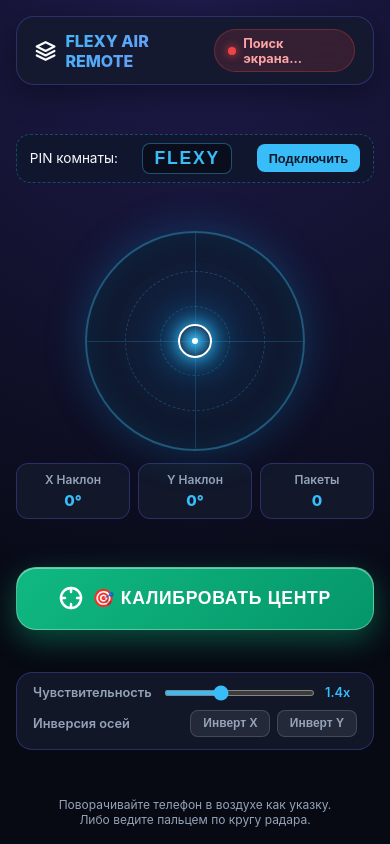
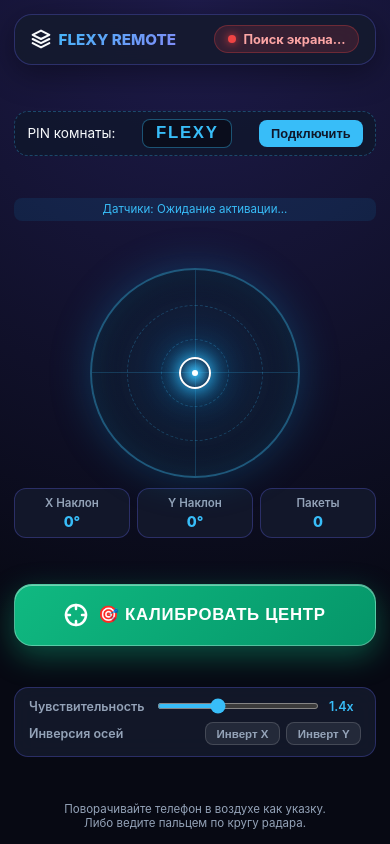
Before and after one commit to romapromo1/flexy-way, a plain HTML site: page controller.html in a window 390 px wide. Both pictures are taken after a click on the button "🎯 КАЛИБРОВАТЬ ЦЕНТР". Drawn offline with Linux system fonts and the light colour scheme.

Commit message:
Add DeviceMotion accelerometer fallback specifically for mobile Yandex Browser

```diff
--- a/controller.html
+++ b/controller.html
@@ -4,10 +4,8 @@
   <meta charset="UTF-8">
   <meta name="viewport" content="width=device-width, initial-scale=1.0, maximum-scale=1.0, user-scalable=no">
   <title>Пульт Управления — Flexy Way</title>
-  <!-- Paho MQTT: rock-solid standard WebSocket MQTT client -->
+  <!-- Paho MQTT -->
   <script src="https://cdnjs.cloudflare.com/ajax/libs/paho-mqtt/1.0.1/mqttws31.min.js"></script>
-  <!-- PeerJS WebRTC -->
-  <script src="https://unpkg.com/peerjs@1.5.4/dist/peerjs.min.js"></script>
   <style>
     :root {
       --bg-dark: #070913;
@@ -39,7 +37,7 @@
       flex-direction: column;
       align-items: center;
       justify-content: space-between;
-      padding: 1rem;
+      padding: 0.85rem;
       overflow-x: hidden;
       touch-action: manipulation;
     }
@@ -54,16 +52,16 @@
       backdrop-filter: blur(16px);
       border: 1px solid var(--card-border);
       border-radius: 18px;
-      padding: 0.75rem 1.1rem;
+      padding: 0.65rem 1rem;
       box-shadow: 0 8px 32px rgba(0, 0, 0, 0.4);
     }
 
     .brand {
       display: flex;
       align-items: center;
-      gap: 0.6rem;
+      gap: 0.5rem;
       font-weight: 800;
-      font-size: 1rem;
+      font-size: 0.95rem;
       background: linear-gradient(135deg, #38bdf8, #818cf8);
       -webkit-background-clip: text;
       -webkit-text-fill-color: transparent;
@@ -114,13 +112,13 @@
       background: rgba(15, 23, 42, 0.7);
       border: 1px dashed rgba(56, 189, 248, 0.3);
       border-radius: 14px;
-      padding: 0.5rem 0.8rem;
+      padding: 0.45rem 0.8rem;
       display: flex;
       align-items: center;
       justify-content: space-between;
       gap: 0.5rem;
       font-size: 0.85rem;
-      margin-top: 0.4rem;
+      margin-top: 0.3rem;
     }
 
     .room-input {
@@ -129,9 +127,9 @@
       border-radius: 8px;
       color: #38bdf8;
       font-weight: 800;
-      font-size: 1.1rem;
+      font-size: 1.05rem;
       text-transform: uppercase;
-      padding: 0.25rem 0.5rem;
+      padding: 0.2rem 0.5rem;
       width: 90px;
       text-align: center;
       letter-spacing: 0.1em;
@@ -143,7 +141,7 @@
       border: none;
       border-radius: 8px;
       font-weight: 800;
-      padding: 0.4rem 0.75rem;
+      padding: 0.35rem 0.75rem;
       cursor: pointer;
       font-size: 0.8rem;
     }
@@ -154,13 +152,13 @@
       display: flex;
       flex-direction: column;
       align-items: center;
-      gap: 0.75rem;
-      margin: 0.4rem 0;
+      gap: 0.65rem;
+      margin: 0.3rem 0;
     }
 
     .radar-card {
-      width: 220px;
-      height: 220px;
+      width: 210px;
+      height: 210px;
       position: relative;
       border-radius: 50%;
       background: radial-gradient(circle, rgba(14, 165, 233, 0.15) 0%, rgba(15, 23, 42, 0.8) 70%);
@@ -180,8 +178,8 @@
       border: 1px dashed rgba(56, 189, 248, 0.25);
       pointer-events: none;
     }
-    .radar-ring.r1 { width: 70px; height: 70px; }
-    .radar-ring.r2 { width: 140px; height: 140px; }
+    .radar-ring.r1 { width: 68px; height: 68px; }
+    .radar-ring.r2 { width: 136px; height: 136px; }
 
     .radar-crosshair-x {
       position: absolute;
@@ -200,8 +198,8 @@
 
     .laser-reticle {
       position: absolute;
-      width: 34px;
-      height: 34px;
+      width: 32px;
+      height: 32px;
       border-radius: 50%;
       background: radial-gradient(circle, #38bdf8 0%, rgba(56, 189, 248, 0.2) 70%);
       border: 2px solid #ffffff;
@@ -227,7 +225,7 @@
       display: flex;
       justify-content: space-around;
       width: 100%;
-      gap: 0.5rem;
+      gap: 0.4rem;
     }
 
     .stat-pill {
@@ -235,9 +233,9 @@
       background: var(--card-bg);
       border: 1px solid var(--card-border);
       border-radius: 12px;
-      padding: 0.5rem 0.3rem;
+      padding: 0.45rem 0.25rem;
       text-align: center;
-      font-size: 0.75rem;
+      font-size: 0.72rem;
       color: var(--text-muted);
       font-weight: 600;
     }
@@ -245,20 +243,20 @@
     .stat-pill span {
       display: block;
       font-weight: 800;
-      font-size: 0.95rem;
+      font-size: 0.9rem;
       color: #38bdf8;
-      margin-top: 0.2rem;
+      margin-top: 0.15rem;
     }
 
     .start-btn {
       width: 100%;
       max-width: 440px;
-      padding: 1.15rem 1rem;
+      padding: 1.1rem 1rem;
       background: linear-gradient(135deg, #10b981 0%, #059669 100%);
       border: 1px solid rgba(255, 255, 255, 0.3);
-      border-radius: 20px;
+      border-radius: 18px;
       color: #ffffff;
-      font-size: 1.1rem;
+      font-size: 1.05rem;
       font-weight: 900;
       letter-spacing: 0.04em;
       text-transform: uppercase;
@@ -286,18 +284,18 @@
       background: var(--card-bg);
       backdrop-filter: blur(12px);
       border: 1px solid var(--card-border);
-      border-radius: 16px;
-      padding: 0.75rem 1rem;
+      border-radius: 14px;
+      padding: 0.65rem 0.9rem;
       display: flex;
       flex-direction: column;
-      gap: 0.6rem;
+      gap: 0.5rem;
     }
 
     .control-row {
       display: flex;
       align-items: center;
       justify-content: space-between;
-      font-size: 0.8rem;
+      font-size: 0.78rem;
       font-weight: 600;
       color: var(--text-muted);
     }
@@ -324,12 +322,12 @@
     }
 
     .toggle-btn {
-      padding: 0.35rem 0.75rem;
+      padding: 0.3rem 0.65rem;
       border-radius: 8px;
       background: rgba(255, 255, 255, 0.08);
       border: 1px solid rgba(255, 255, 255, 0.15);
       color: var(--text-muted);
-      font-size: 0.75rem;
+      font-size: 0.72rem;
       font-weight: 700;
       cursor: pointer;
       transition: all 0.2s;
@@ -341,12 +339,23 @@
       color: #38bdf8;
     }
 
+    .sensor-info-bar {
+      font-size: 0.72rem;
+      color: #38bdf8;
+      text-align: center;
+      background: rgba(14, 165, 233, 0.1);
+      border-radius: 8px;
+      padding: 0.3rem 0.6rem;
+      width: 100%;
+      max-width: 440px;
+    }
+
     .hint-footer {
-      font-size: 0.75rem;
+      font-size: 0.72rem;
       color: var(--text-muted);
       text-align: center;
-      margin-top: 0.3rem;
-      line-height: 1.3;
+      margin-top: 0.2rem;
+      line-height: 1.25;
     }
   </style>
 </head>
@@ -355,12 +364,12 @@
   <!-- Шапка -->
   <header class="header">
     <div class="brand">
-      <svg width="22" height="22" viewBox="0 0 24 24" fill="none" stroke="currentColor" stroke-width="2.5" stroke-linecap="round" stroke-linejoin="round">
+      <svg width="20" height="20" viewBox="0 0 24 24" fill="none" stroke="currentColor" stroke-width="2.5" stroke-linecap="round" stroke-linejoin="round">
         <polygon points="12 2 2 7 12 12 22 7 12 2"></polygon>
         <polyline points="2 17 12 22 22 17"></polyline>
         <polyline points="2 12 12 17 22 12"></polyline>
       </svg>
-      <span>FLEXY AIR REMOTE</span>
+      <span>FLEXY REMOTE</span>
     </div>
     <div class="status-badge" id="statusBadge">
       <span class="status-dot"></span>
@@ -373,6 +382,10 @@
     <span>PIN комнаты:</span>
     <input type="text" class="room-input" id="roomInput" maxlength="8" placeholder="PIN">
     <button class="room-btn" onclick="applyCustomRoom()">Подключить</button>
+  </div>
+
+  <div class="sensor-info-bar" id="sensorInfo">
+    Датчики: Ожидание активации...
   </div>
 
   <!-- Интерактивный радар + Тачпад -->
@@ -469,17 +482,20 @@
     const sensValue = document.getElementById('sensValue');
     const invXBtn = document.getElementById('invXBtn');
     const invYBtn = document.getElementById('invYBtn');
+    const sensorInfo = document.getElementById('sensorInfo');
 
     let sensitivity = 1.4;
     let invertX = false;
     let invertY = false;
 
-    // Rock-solid accelerometer IMU calibration (Gamma = Roll, Beta = Pitch)
+    // Rock-solid sensor state
     let baseGamma = null;
     let baseBeta = null;
+    let baseAccX = null;
+    let baseAccY = null;
     let isCalibrated = false;
-    let sensorsActive = false;
     let packetsSent = 0;
+    let activeSensorType = 'none';
 
     let pahoClient = null;
     let isConnected = false;
@@ -595,12 +611,23 @@
       }
     }
 
-    // --- Rock-solid Gyro IMU: Gamma (Roll left/right), Beta (Pitch up/down) ---
+    function updateRadarUI(normX, normY, dispX, dispY) {
+      const radarRadius = 82;
+      laserReticle.style.transform = `translate(${normX * radarRadius}px, ${-normY * radarRadius}px)`;
+
+      statX.textContent = `${Math.round(dispX)}°`;
+      statY.textContent = `${Math.round(dispY)}°`;
+    }
+
+    // --- SENSOR 1: DeviceOrientation (Gamma = Roll, Beta = Pitch) ---
     function handleOrientation(e) {
-      let gamma = e.gamma; // Left/Right tilt [-90..90]
-      let beta = e.beta;   // Front/Back tilt [-180..180]
+      let gamma = e.gamma; // [-90..90]
+      let beta = e.beta;   // [-180..180]
 
       if (gamma === null || beta === null) return;
+
+      activeSensorType = 'Гироскоп IMU';
+      sensorInfo.textContent = `🟢 Датчик: ${activeSensorType} (Активен)`;
 
       if (!isCalibrated || baseGamma === null) {
         baseGamma = gamma;
@@ -608,14 +635,13 @@
         isCalibrated = true;
       }
 
-      // Calculate deviation from calibrated center
       let deltaX = gamma - baseGamma;
-      let deltaY = baseBeta - beta; // Tilting phone up (beta decreases) makes deltaY positive (up)
+      let deltaY = baseBeta - beta;
 
-      const MAX_TILT_ANGLE = 25.0; // 25 degrees full deflection
+      const MAX_TILT = 25.0;
 
-      let normX = (deltaX / MAX_TILT_ANGLE) * sensitivity;
-      let normY = (deltaY / MAX_TILT_ANGLE) * sensitivity;
+      let normX = (deltaX / MAX_TILT) * sensitivity;
+      let normY = (deltaY / MAX_TILT) * sensitivity;
 
       if (invertX) normX = -normX;
       if (invertY) normY = -normY;
@@ -623,16 +649,48 @@
       normX = Math.max(-1.0, Math.min(1.0, normX));
       normY = Math.max(-1.0, Math.min(1.0, normY));
 
-      const radarRadius = 85;
-      laserReticle.style.transform = `translate(${normX * radarRadius}px, ${-normY * radarRadius}px)`;
-
-      statX.textContent = `${Math.round(deltaX)}°`;
-      statY.textContent = `${Math.round(deltaY)}°`;
-
+      updateRadarUI(normX, normY, deltaX, deltaY);
       sendMotion(normX, normY);
     }
 
-    // --- Touchpad Fallback: Dragging on radar ---
+    // --- SENSOR 2: DeviceMotion Accelerometer (Yandex Browser 100% Support) ---
+    function handleMotion(e) {
+      if (activeSensorType === 'Гироскоп IMU') return; // Prefer orientation if working
+
+      const acc = e.accelerationIncludingGravity || e.acceleration;
+      if (!acc || acc.x === null || acc.y === null) return;
+
+      activeSensorType = 'Акселерометр';
+      sensorInfo.textContent = `🟢 Датчик: ${activeSensorType} (Активен)`;
+
+      let gx = acc.x;
+      let gy = acc.y;
+
+      if (!isCalibrated || baseAccX === null) {
+        baseAccX = gx;
+        baseAccY = gy;
+        isCalibrated = true;
+      }
+
+      let deltaX = -(gx - baseAccX);
+      let deltaY = gy - baseAccY;
+
+      const MAX_ACCEL = 4.2;
+
+      let normX = (deltaX / MAX_ACCEL) * sensitivity;
+      let normY = (deltaY / MAX_ACCEL) * sensitivity;
+
+      if (invertX) normX = -normX;
+      if (invertY) normY = -normY;
+
+      normX = Math.max(-1.0, Math.min(1.0, normX));
+      normY = Math.max(-1.0, Math.min(1.0, normY));
+
+      updateRadarUI(normX, normY, deltaX * 6, deltaY * 6);
+      sendMotion(normX, normY);
+    }
+
+    // --- SENSOR 3: Touchpad Dragging on radar ---
     function handleTouchRadar(clientX, clientY) {
       const rect = radar.getBoundingClientRect();
       const centerX = rect.left + rect.width / 2;
@@ -648,12 +706,7 @@
       if (invertX) dx = -dx;
       if (invertY) dy = -dy;
 
-      const radarRadius = 85;
-      laserReticle.style.transform = `translate(${dx * radarRadius}px, ${-dy * radarRadius}px)`;
-
-      statX.textContent = `${Math.round(dx * 100)}%`;
-      statY.textContent = `${Math.round(dy * 100)}%`;
-
+      updateRadarUI(dx, dy, dx * 100, dy * 100);
       sendMotion(dx, dy);
     }
 
@@ -662,12 +715,14 @@
       if (e.buttons > 0) handleTouchRadar(e.clientX, e.clientY);
     });
 
-    // --- Калибровка центра ---
+    // --- Калибровка и активация датчиков ---
     async function activateAndCalibrate() {
       vibratePhone(50);
       isCalibrated = false;
       baseGamma = null;
       baseBeta = null;
+      baseAccX = null;
+      baseAccY = null;
 
       startBtn.classList.add('calibrating');
       btnLabel.textContent = '🎯 ЦЕНТР ЗАДАН!';
@@ -676,25 +731,21 @@
         startBtn.classList.remove('calibrating');
       }, 700);
 
-      // Держим экран включенным
+      // Запрос Screen WakeLock
       if ('wakeLock' in navigator) {
         try { await navigator.wakeLock.request('screen'); } catch (err) {}
       }
 
-      // Запрос прав на iOS
-      if (!sensorsActive) {
+      // iOS permission
       if (typeof DeviceOrientationEvent !== 'undefined' && typeof DeviceOrientationEvent.requestPermission === 'function') {
         try {
           const state = await DeviceOrientationEvent.requestPermission();
           if (state === 'granted') {
-              window.addEventListener('deviceorientation', handleOrientation, true);
-              sensorsActive = true;
+            attachSensorListeners();
           }
         } catch (e) {}
       } else {
-          window.addEventListener('deviceorientation', handleOrientation, true);
-          sensorsActive = true;
-        }
+        attachSensorListeners();
       }
 
       if (pahoClient && pahoClient.isConnected()) {
@@ -702,6 +753,12 @@
         msg.destinationName = `flexy/events/${roomId}`;
         pahoClient.send(msg);
       }
+    }
+
+    function attachSensorListeners() {
+      window.addEventListener('deviceorientation', handleOrientation, true);
+      window.addEventListener('deviceorientationabsolute', handleOrientation, true);
+      window.addEventListener('devicemotion', handleMotion, true);
     }
 
     function updateSensitivity(val) {
@@ -721,9 +778,7 @@
 
     window.addEventListener('DOMContentLoaded', () => {
       initPahoMQTT();
-
-      window.addEventListener('deviceorientation', handleOrientation, true);
-      sensorsActive = true;
+      attachSensorListeners();
     });
   </script>
 </body>
```
Lines whose indentation alone changed are shown as unchanged.
